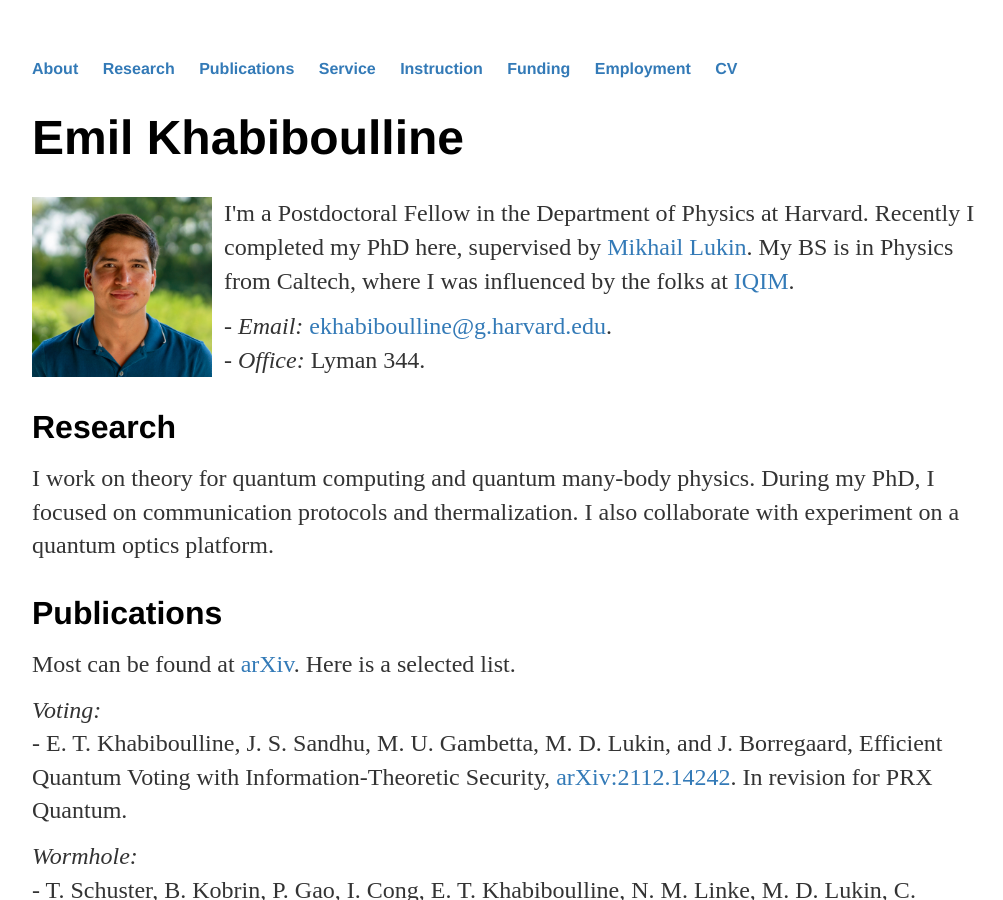
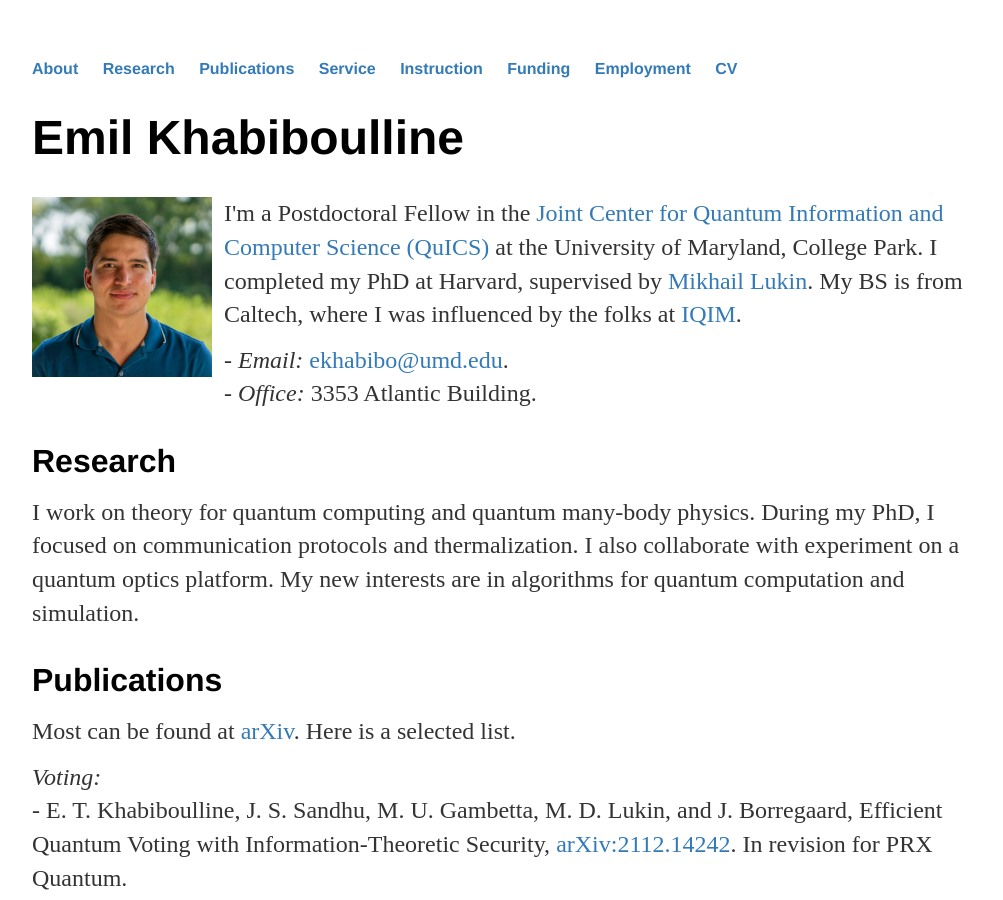
Before and after one commit to emilkhab/emilkhab.github.io, a Jekyll site: the page built from index.html, in a window 1280 px wide and 900 px high. Shown: the whole window, without its empty margins (128-1131 px from the left). Built offline with Jekyll 4.4.1, drawn with Linux system fonts in a browser that asks for light colours; some of the changed text lies outside the part shown.

Commit message:
Update index.html

```diff
--- a/index.html
+++ b/index.html
@@ -4,15 +4,15 @@
 ---
 <h1>{{page.title}}</h1>
 <div class="blurb" id="About">
-	<p><img src="ekhabiboulline.jpg" alt="portrait" style="float:left;width:7.5em;height:7.5em;margin:0em 0.5em 0.5em 0em;">I'm a Postdoctoral Fellow in the Department of Physics at Harvard. Recently I completed my PhD here, supervised by <a href="https://lukin.physics.harvard.edu/">Mikhail Lukin</a>.
-	My BS is in Physics from Caltech, where I was influenced by the folks at <a href="https://iqim.caltech.edu/">IQIM</a>.</p>
-	<p>- <em>Email:</em> <a href="mailto:ekhabiboulline@g.harvard.edu">ekhabiboulline@g.harvard.edu</a>.<br/>
-		- <em>Office:</em> Lyman 344.</p>
+	<p><img src="headshot.jpg" alt="portrait" style="float:left;width:7.5em;height:7.5em;margin:0em 0.5em 0.5em 0em;">I'm a Postdoctoral Fellow in the <a href="https://quics.umd.edu/">Joint Center for Quantum Information and Computer Science (QuICS)</a> at the University of Maryland, College Park. I completed my PhD at Harvard, supervised by <a href="https://lukin.physics.harvard.edu/">Mikhail Lukin</a>.
+	My BS is from Caltech, where I was influenced by the folks at <a href="https://iqim.caltech.edu/">IQIM</a>.</p>
+	<p>- <em>Email:</em> <a href="mailto:ekhabibo@umd.edu">ekhabibo@umd.edu</a>.<br/>
+		- <em>Office:</em> 3353 Atlantic Building.</p>
 </div>
 
 <div class="blurb" style="clear:left;" id="Research">
 	<h2>Research</h2>
-	<p>I work on theory for quantum computing and quantum many-body physics. During my PhD, I focused on communication protocols and thermalization. I also collaborate with experiment on a quantum optics platform.</p>
+	<p>I work on theory for quantum computing and quantum many-body physics. During my PhD, I focused on communication protocols and thermalization. I also collaborate with experiment on a quantum optics platform. My new interests are in algorithms for quantum computation and simulation.</p>
 </div>
 
 <div class="blurb" id="Publications">
@@ -56,8 +57,3 @@
 	<h2>Employment</h2>
 	<p>- Research Scientist Intern at Amazon Quantum Computing.</p>
 </div>
-
-<div class="blurb" id="Hobbies">
-	<h2>Hobbies</h2>
-	<p>In my free time, I enjoy playing acoustic guitar. Check out my <a href="https://www.youtube.com/channel/UCyLq_vbcW0pPlQmTcA2e8Ug">music</a>. If you're interested in jamming, let me know!</p>
-</div>
```
Also changed, not shown: other parts of index.html (+1 -0 lines).
